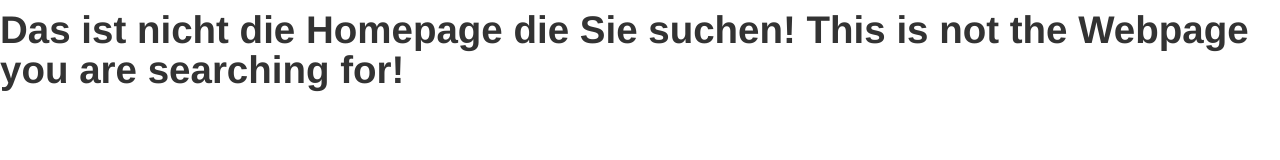
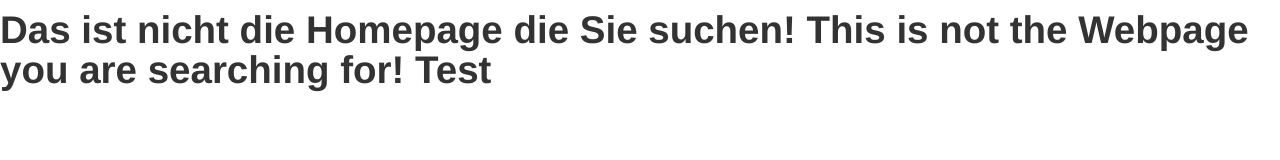
Before and after one commit to fabianbarth/swt, a plain HTML site: page index.html in a window 1280 px wide. Drawn offline with nearby package versions, Linux system fonts and the light colour scheme; files that its build step writes are made by us from their sources; files whose address does not match are found by name.

Commit message:
3.Commit

```diff
--- a/index.html
+++ b/index.html
@@ -8,7 +8,7 @@
 <link href="css/bootstrap.min.css" rel="stylesheet" media="screen">
 </head>
 <body>
-	<h1>Das ist nicht die Homepage die Sie suchen! This is not the Webpage you are searching for!</h1>
+	<h1>Das ist nicht die Homepage die Sie suchen! This is not the Webpage you are searching for! Test</h1>
 	<script src="http://code.jquery.com/jquery.js"></script>
 	<script src="js/bootstrap.min.js"></script>
 </body>
```
